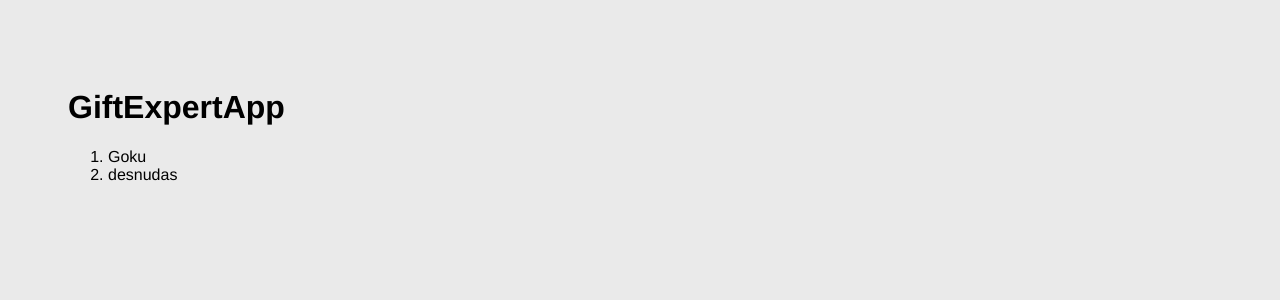
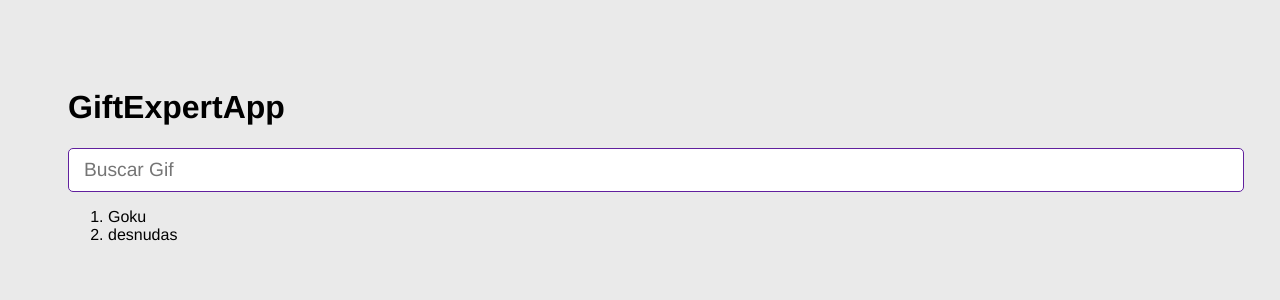
Before and after one commit to llJandGll/04-GifsApp, a React (Vite) app: page / in a window 1280 px wide. Shown: the top 300 px of the page. Built offline with nearby package versions, Linux system fonts and the light colour scheme.

Commit message:
component AddCategory.tsx added

```diff
--- a/src/GiftExpertApp.tsx
+++ b/src/GiftExpertApp.tsx
@@ -1,4 +1,5 @@
 import React, { useState } from 'react'
+import { AddCategory } from './components/AddCategory';
 
 
 export const GiftExpertApp : React.FC = () => {
@@ -15,6 +16,7 @@ export const GiftExpertApp : React.FC = () => {
     <h1> GiftExpertApp </h1>
     {/* input */}
 
+    <AddCategory/>
 
 
 
--- /dev/null
+++ b/src/components/AddCategory.tsx
@@ -0,0 +1,11 @@
+
+export const AddCategory : React.FC = () => {
+  return (
+    <form >
+      <input
+       type="text"
+        placeholder="Buscar Gif"
+      />
+    </form>
+  )
+}
```
